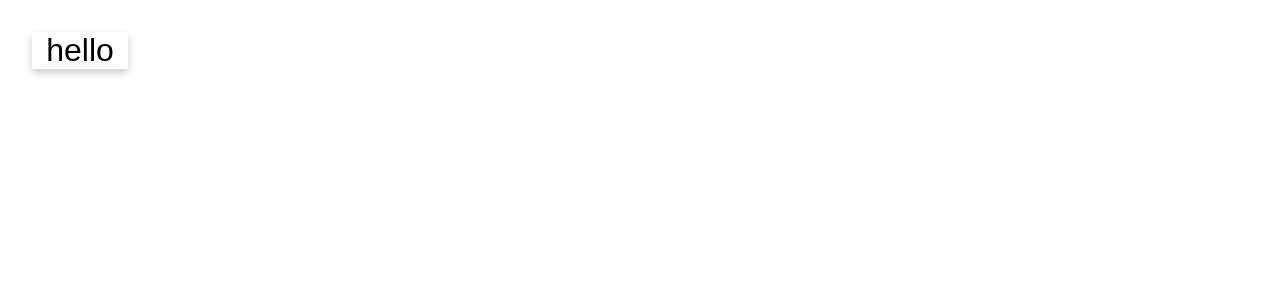
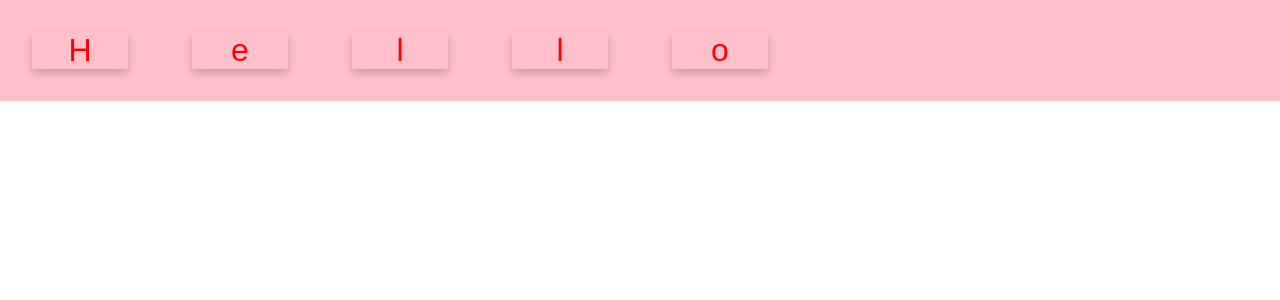
Before and after one commit to sunisathammasoon/card-game, a React (Create React App) app: page / in a window 1280 px wide. Shown: the top 300 px of the page. Built offline with nearby package versions, Linux system fonts and the light colour scheme.

Commit message:
การทดลอง Component&states

```diff
--- a/src/App.css
+++ b/src/App.css
@@ -1,3 +1,7 @@
+.activeCard {
+  color: red;
+  background:pink;
+ }
 .App {
   text-align: center;
 }
--- a/src/App.js
+++ b/src/App.js
@@ -1,15 +1,15 @@
 import React, { Component } from 'react';
 import logo from './logo.svg';
 import './App.css';
-import WordCard from './CharacterCard';
+import WordCard from './WordCard';
 
 
 const word = "Hello";
 class App extends Component {
   render() {
     return (
-    <div className="card">
-    <WordCard value="hello"/>
+    <div className="activeCard">
+    <WordCard value={word}/>
     </div>
     );
    }
--- a/src/CharacterCard.js
+++ b/src/CharacterCard.js
@@ -1,9 +1,24 @@
 import React, { Component } from 'react';
 
 export default class CharacterCard extends Component {
+    constructor(props){
+    super(props)
+    this.state = {
+    active: false,
+    }
+    }
+
+    activate = () => {
+    if(!this.state.active){
+    this.setState({active: true, seq})
+    }
+    }
     render(){
+    let className = `card ${this.state.active ? 'activeCard': ''}`
     return (
-    <div>{this.props.value}</div>
+    <div className={className} onClick={this.activate}>
+    {this.props.value}
+    </div>
     )
     }
    }
--- a/src/WordCard.js
+++ b/src/WordCard.js
@@ -1,4 +1,6 @@
 import React, { Component } from 'react';
+import CharacterCard from './CharacterCard';
+
 
 export default class WordCard extends
 Component {
```
